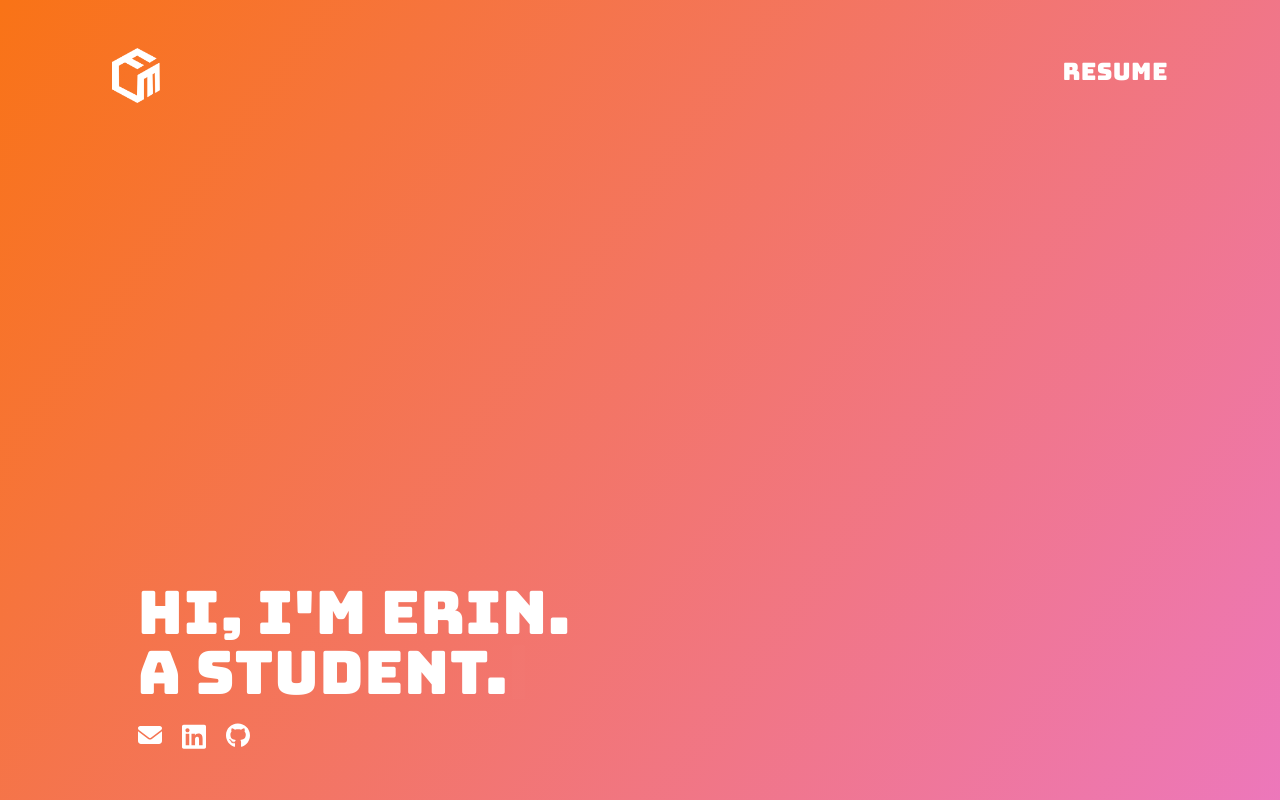
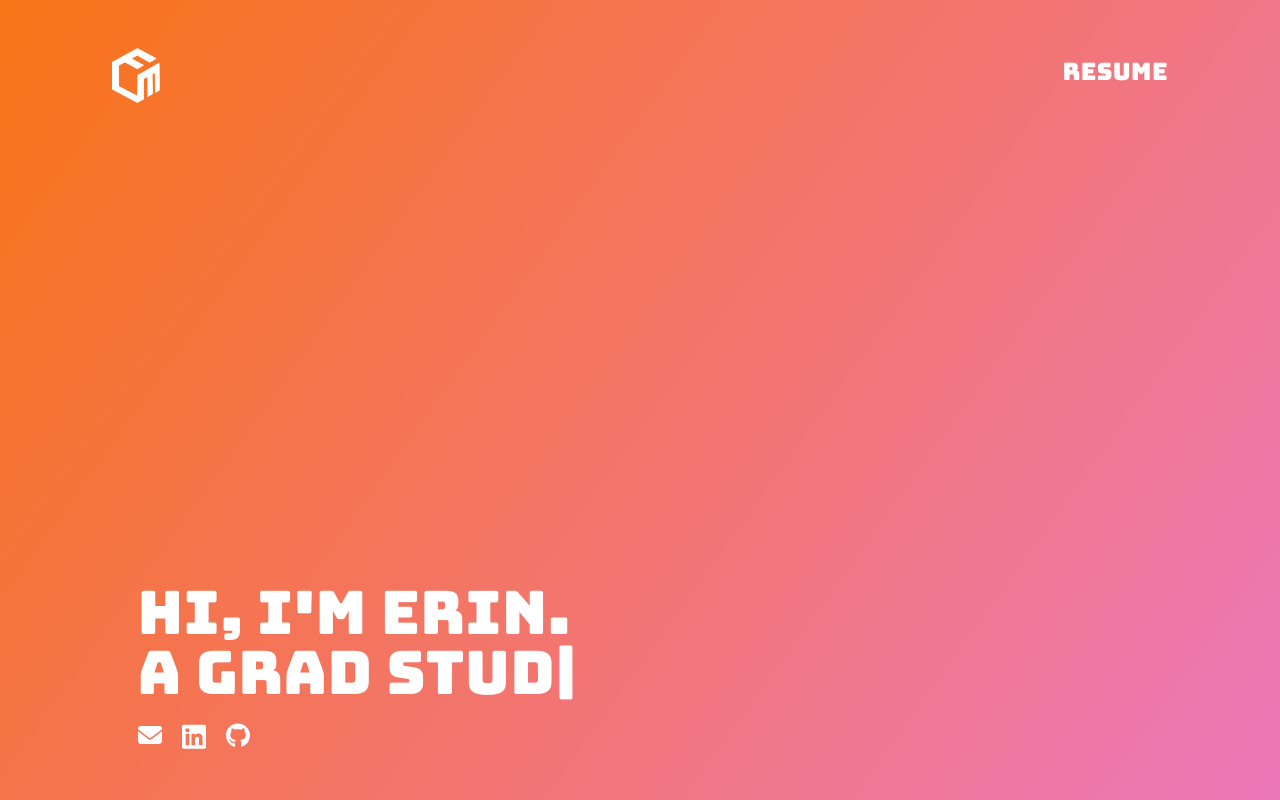
Before and after one commit to erinmurphy11/personal-site, a Next.js app: page / in a window 1280 px wide. Shown: the top 800 px of the page. Built offline with nearby package versions, Linux system fonts and the light colour scheme.

Commit message:
Update Typing.js titles

```diff
--- a/components/Typing.js
+++ b/components/Typing.js
@@ -7,7 +7,7 @@ export default function Typing() {
 
   useEffect(() => {
     const typed = new Typed(el.current, {
-      strings: ["Software Engineer.", "Student.", "ML Researcher.", "D1 Athlete at FSU."], // Strings to display
+      strings: ["Software Engineer.", "Grad Student.", "Former D1 Athlete."], // Strings to display
       // Speed settings, try diffrent values untill you get good results
       startDelay: 300,
       typeSpeed: 100,
```
